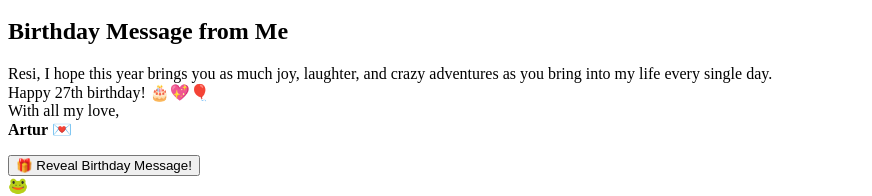
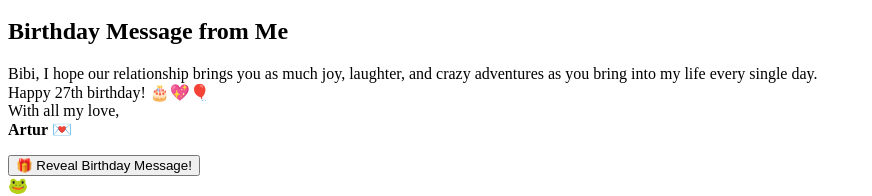
Before and after one commit to crofell/resis-birthday, a plain HTML site: page index.html in a window 1280 px wide. Shown: the part 472-668 px from the top of the page, without its empty margins (0-872 px from the left). Drawn offline with Linux system fonts and the light colour scheme.

Commit message:
Update index.html

```diff
--- a/index.html
+++ b/index.html
@@ -40,7 +40,7 @@
     <section>
       <h2>Birthday Message from Me</h2>
       <p id="birthday-message" class="hidden">
-        Resi, I hope this year brings you as much joy, laughter, and crazy adventures as you bring into my life every single day.<br>
+        Bibi, I hope our relationship brings you as much joy, laughter, and crazy adventures as you bring into my life every single day.<br>
         Happy 27th birthday! 🎂💖🎈<br>
         With all my love,<br>
         <strong>Artur</strong> 💌
```
